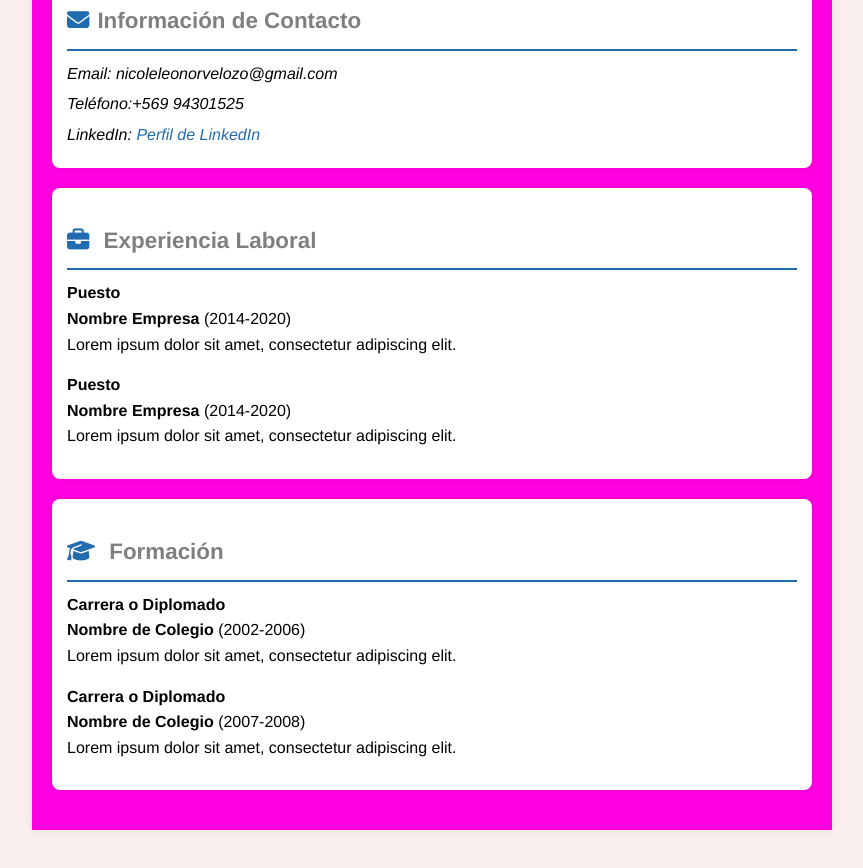
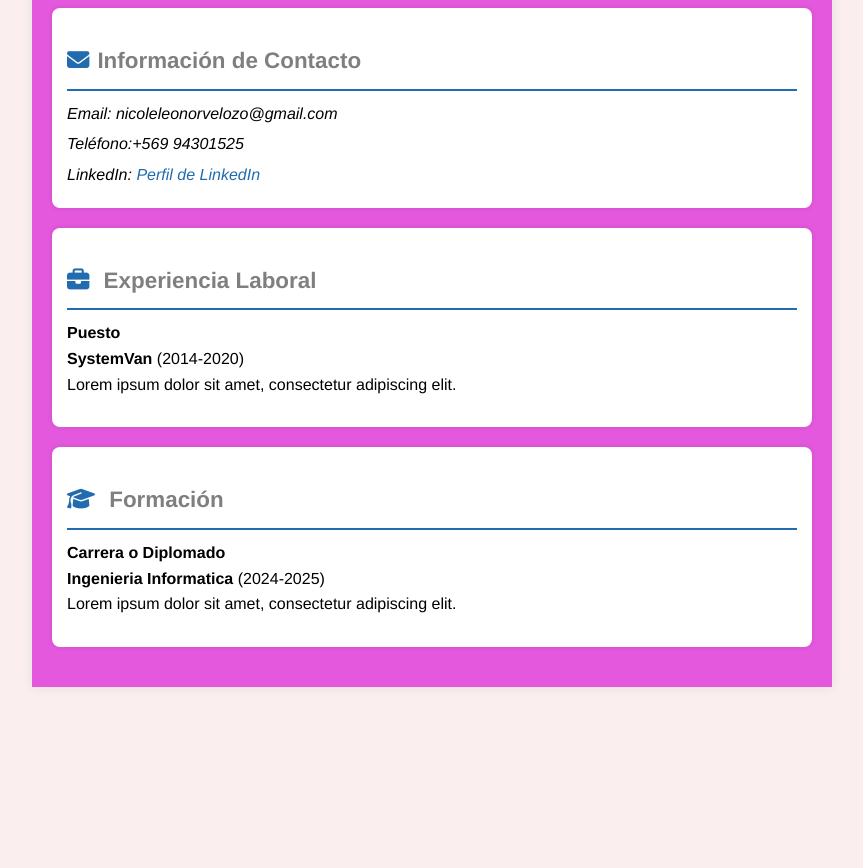
Before and after one commit to nicolevelozo/clase3, a plain HTML site: page index.html in a window 1280 px wide. Shown: the part 1146-2014 px from the top of the page, without its empty margins (208-1071 px from the left). After the commit the page ends 1897 px from the top, so only its background shows below. Drawn offline with nearby package versions, Linux system fonts and the light colour scheme.

Commit message:
cambios finales

```diff
--- a/estilos.css
+++ b/estilos.css
@@ -21,7 +21,7 @@ main{
 
 header{
     text-align: center;
-    color: rgb(127, 88, 227);
+    color: rgb(15, 10, 10);
     padding: 20px 0;
     border-radius: 8px 8px 0 0;
     background-image: url('./img/fondo.avif');
@@ -32,7 +32,7 @@ header{
 
 header figure img{
     border-radius: 50%;
-    border: 5px solid #216cae;
+    border: 5px solid #21aea9;
     box-shadow: 0 0 10px;
 }
 
@@ -47,7 +47,7 @@ header h2{
 }
 
 .container{
-    background-color: rgb(255, 0, 225);
+    background-color:rgb(227, 88, 220);
     width: 80%;
     margin: 0 auto;
     position: relative;
--- a/index.html
+++ b/index.html
@@ -9,10 +9,10 @@
 </head>
 <body>
     <main class="container">
-            <figure class="contenedor_foto_perfil">
-                <img src="./img/perfil.jpg" alt="Foto de Perfil">
-            <img src="./img/fondo.avif" alt="Imagen de Fondo">
-            </figure>
+        <header class="cabecera">
+        <figure class="contenedor_foto_perfil">
+                 <img src="./img/perfil.jpg" alt="Foto de Perfil">
+                 </figure>
             <section class="nombre_puesto">
                 <h1>Nicole Velozo</h1>
                 <h2>Ing. en Informática</h2>
@@ -56,29 +56,18 @@
             <hr>
             <article>
                 <h4>Puesto</h4>
-                <p><strong>Nombre Empresa</strong> (2014-2020)</p>
+                <p><strong>SystemVan</strong> (2014-2020)</p>
                 <p>Lorem ipsum dolor sit amet, consectetur adipiscing elit.</p>
-            </article>
-            <article>
-                <h4>Puesto</h4>
-                <p><strong>Nombre Empresa</strong> (2014-2020)</p>
-                <p>Lorem ipsum dolor sit amet, consectetur adipiscing elit.</p>
-            </article>
-        </section>
+            </section>
 
         <section>
             <h3><i class="fas fa-graduation-cap"></i> Formación</h3>
             <hr>
             <article>
                 <h4>Carrera o Diplomado</h4>
-                <p><strong>Nombre de Colegio</strong> (2002-2006)</p>
+                <p><strong>Ingenieria Informatica</strong> (2024-2025)</p>
                 <p>Lorem ipsum dolor sit amet, consectetur adipiscing elit.</p>
-            </article>
-            <article>
-                <h4>Carrera o Diplomado</h4>
-                <p><strong>Nombre de Colegio</strong> (2007-2008)</p>
-                <p>Lorem ipsum dolor sit amet, consectetur adipiscing elit.</p>
-            </article>
+           </article>
         </section>
 
 
```
